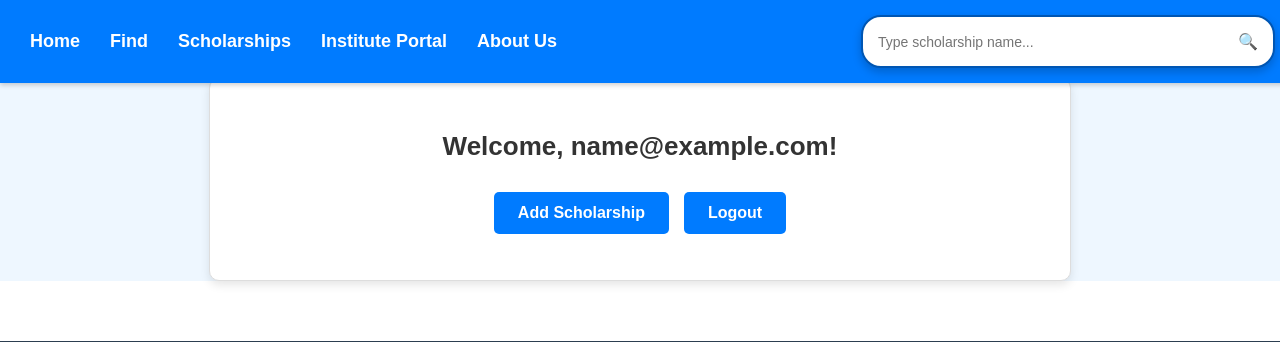
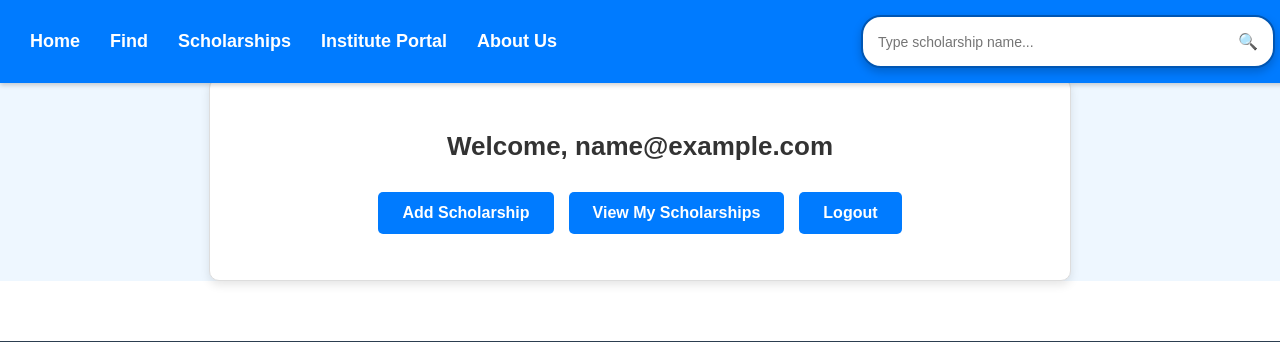
Before and after one commit to ShraddhaP0501/ScholarshipFinder, a Flask app: page /institute/dashboard in a window 1280 px wide. Shown: the top 342 px of the page. Run offline with Flask 3, Linux system fonts and the light colour scheme; the visitor is signed in with stand-in values (Sample User, id 1).

Commit message:
addscholarship work

```diff
--- a/institute.py
+++ b/institute.py
@@ -5,10 +5,13 @@ from functools import wraps
 import os
 from dotenv import load_dotenv
 
-bp = Blueprint("institute", __name__, url_prefix="/institute")  # Correct Blueprint setup
+bp = Blueprint(
+    "institute", __name__, url_prefix="/institute"
+)  # Correct Blueprint setup
 bcrypt = Bcrypt()
 
 load_dotenv()
+
 
 # Database Connection
 def db_connection():
@@ -18,6 +21,7 @@ def db_connection():
         password=os.getenv("DATABASE_PASSWORD"),
         database=os.getenv("DATABASE_NAME"),
     )
+
 
 # Institute Registration
 @bp.route("/register", methods=["GET", "POST"])
@@ -51,6 +55,7 @@ def register():
 
     return render_template("register.html")
 
+
 # Institute Login
 @bp.route("/login", methods=["GET", "POST"])
 def login():
@@ -60,7 +65,9 @@ def login():
 
         conn = db_connection()
         cursor = conn.cursor()
-        cursor.execute("SELECT id, password_hash FROM institutes WHERE email = %s", (email,))
+        cursor.execute(
+            "SELECT id, password_hash FROM institutes WHERE email = %s", (email,)
+        )
         user = cursor.fetchone()
         conn.close()
 
@@ -75,11 +82,13 @@ def login():
 
     return render_template("login.html")
 
+
 @bp.route("/institute/logout")
 def logout():
     session.clear()  # Clears entire session
     flash("Logged out successfully.", "success")
     return redirect(url_for("institute.login"))
+
 
 # Protect routes: login required decorator
 def login_required(f):
@@ -91,6 +100,7 @@ def login_required(f):
         return f(*args, **kwargs)
 
     return decorated_function
+
 
 @bp.route("/dashboard")
 @login_required
@@ -127,7 +137,20 @@ def add_scholarship():
                 """INSERT INTO scholarships
                 (ScholarshipName, Category, Gender, Income, Details, Domicile, AcademicPerformance, FamilyIncome, Course, D2D, ClassGroup, Link)
                 VALUES (%s, %s, %s, %s, %s, %s, %s, %s, %s, %s, %s, %s)""",
-                (scholarship_name, category, gender, income, details, domicile, academic_performance, family_income, course, d2d, class_group, link),
+                (
+                    scholarship_name,
+                    category,
+                    gender,
+                    income,
+                    details,
+                    domicile,
+                    academic_performance,
+                    family_income,
+                    course,
+                    d2d,
+                    class_group,
+                    link,
+                ),
             )
             conn.commit()
             flash("Scholarship added successfully!", "success")
@@ -136,3 +159,15 @@ def add_scholarship():
             conn.close()
 
     return render_template("add_scholarship.html")
+
+
+@bp.route("/my_scholarships")
+@login_required
+def my_scholarships():
+    conn = db_connection()
+    cursor = conn.cursor(dictionary=True)
+    cursor.execute("SELECT * FROM scholarships")
+    scholarships = cursor.fetchall()
+    conn.close()
+
+    return render_template("my_scholarships.html", scholarships=scholarships)
--- a/templates/dashboard.html
+++ b/templates/dashboard.html
@@ -1,14 +1,15 @@
 {% extends "footer_header.html" %}
-{% block title %}Dashboard - Scholarship Finder{% endblock %}
+{% block title %}All - Scholarship Finder{% endblock %}
 
 {% block content %}
 <section id="dashboard">
-    <h2>Welcome, {{ email }}!</h2>
+    <h2>Welcome, {{ session['email'] }}</h2>
 
     <nav>
         <ul>
-            <li><a href="{{ url_for('institute.add_scholarship') }}">Add Scholarship</a></li>
-            <li><a href="{{ url_for('institute.logout') }}">Logout</a></li>
+            <li><a href="/add_scholarship">Add Scholarship</a></li>
+            <li><a href="/my_scholarships">View My Scholarships</a></li>
+            <li><a href="/logout">Logout</a></li>
         </ul>
     </nav>
 </section>
```
